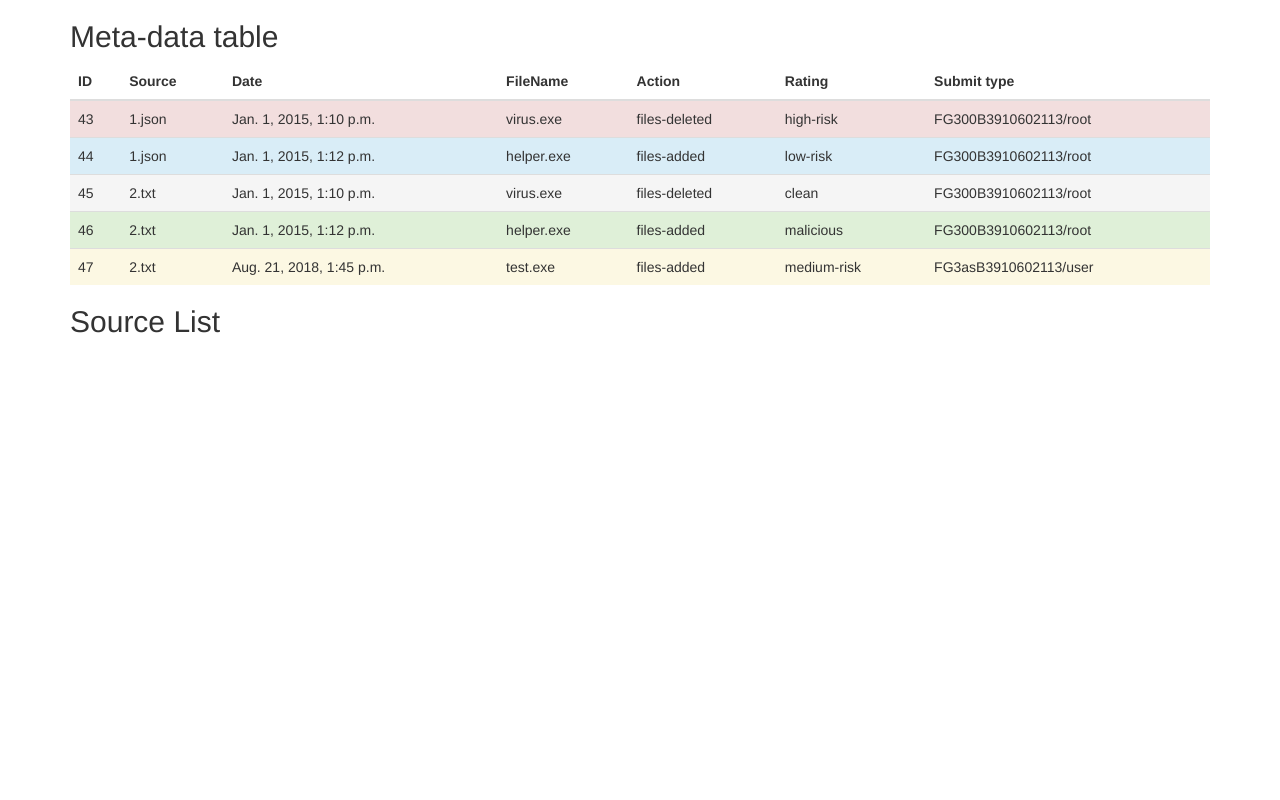
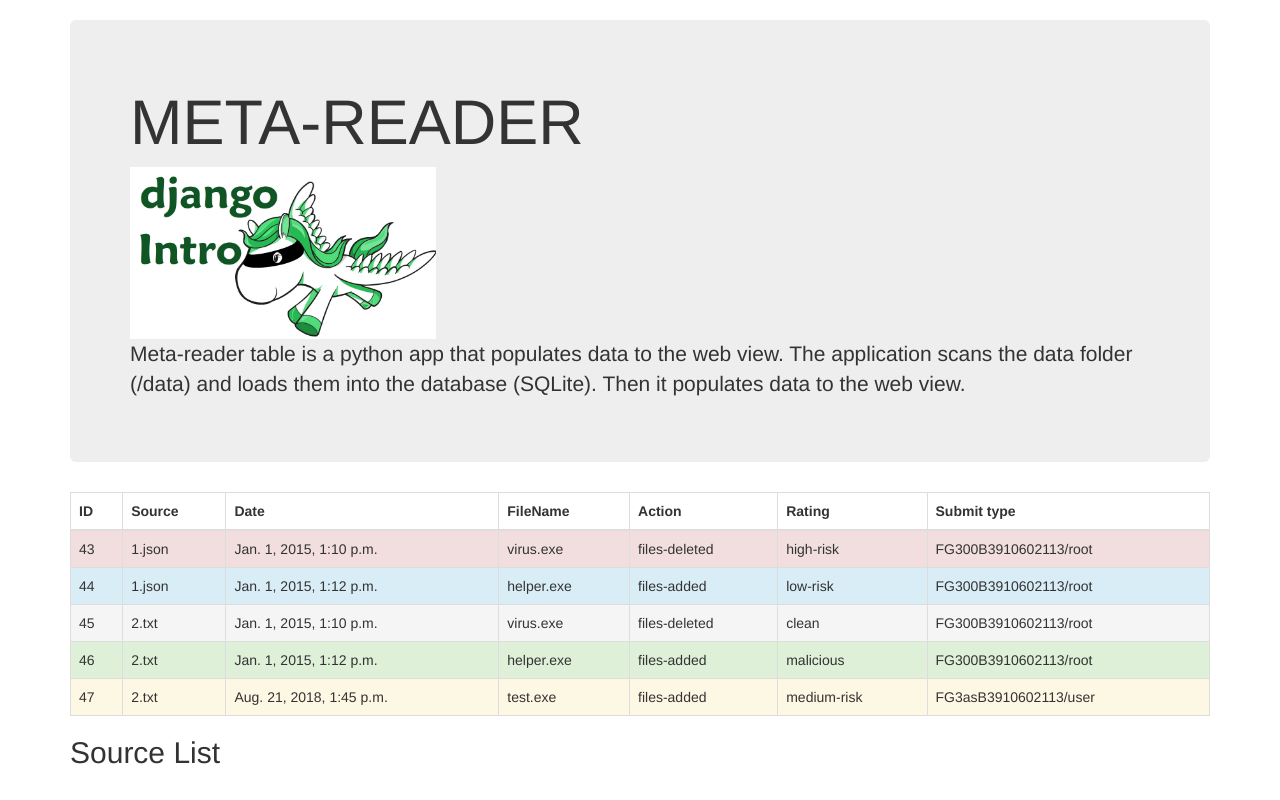
Before and after one commit to berong91/Meta-data-reader, a Django app: template meta_reader/templates/meta_reader/index.html in a window 1280 px wide. Run offline with Django 3.2, Linux system fonts and the light colour scheme; the template is opened without the code that fills it: values that come from a table or form of the project are taken from there, others are empty; data comes from the database, SQL or seed files in the repository; both versions use the stored data as it was after the commit; some libraries are stand-ins or nearby versions.

Commit message:
Config static structure for webview: javascript, stylesheet and image folder. Apply stylesheet for index template

```diff
--- /dev/null
+++ b/meta_reader/static/meta_reader/css/style.css
@@ -0,0 +1,41 @@
+/**
+ * Created by DUY on 2016-08-21.
+ */
+
+body, html {
+    height: 100%;
+}
+
+body {
+    padding-top: 20px;
+}
+
+.wide {
+    width: 100%;
+    height: 100%;
+    height: calc(100% - 1px);
+    background-size: cover;
+}
+
+.wide img {
+    width: 100%;
+}
+
+.logo {
+    color: #fff;
+    font-weight: 800;
+    font-size: 14pt;
+    padding: 25px;
+    text-align: center;
+}
+
+.line {
+    padding-top: 20px;
+    white-space: no-wrap;
+    overflow: hidden;
+    text-align: center;
+}
+
+#banner {
+    width: 30%;
+}
--- /dev/null
+++ b/meta_reader/static/meta_reader/js/script.js
@@ -0,0 +1,12 @@
+/**
+ * Created by DUY on 2016-08-21.
+ */
+function reloadData() {
+    $('#links').load('/update', function () {
+        $(this).unwrap();
+    });
+}
+
+setInterval(function () {
+    reloadData() // this will run after every 5 seconds
+}, 5000);
--- a/meta_reader/templates/meta_reader/index.html
+++ b/meta_reader/templates/meta_reader/index.html
@@ -6,13 +6,22 @@
 
     <meta name="viewport" content="width=device-width, initial-scale=1">
     <link rel="stylesheet" href="http://maxcdn.bootstrapcdn.com/bootstrap/3.3.7/css/bootstrap.min.css">
+    {% load static %}
+    <link rel="stylesheet" type="text/css" href="{% static 'meta_reader/css/style.css' %}"/>
+
     <script src="https://ajax.googleapis.com/ajax/libs/jquery/1.12.4/jquery.min.js"></script>
     <script src="http://maxcdn.bootstrapcdn.com/bootstrap/3.3.7/js/bootstrap.min.js"></script>
+    <script src="{% static 'meta_reader/js/script.js' %}"></script>
 </head>
 <body>
 <div class="container">
-    <h2>Meta-data table</h2>
-    <table class="table">
+    <div class="jumbotron">
+        <h1>META-READER</h1>
+        <img class="left-block" id="banner" src="{% static 'meta_reader/img/maxresdefault.jpg' %}" alt="Source from www.youtube.com/channel/UCfzlCWGWYyIQ0aLC5w48gBQ"/>
+        <p>Meta-reader table is a python app that populates data to the web view. The application scans the data folder
+            (/data) and loads them into the database (SQLite). Then it populates data to the web view.</p>
+    </div>
+    <table class="table table-bordered">
         <thead>
         <tr>
             <th>ID</th>
@@ -40,8 +49,7 @@
     </table>
     <h2>Source List</h2>
     {{ status | safe }}
-</div>
-
+</div><!-- /.container -->
 
 </body>
 </html>
```
Also changed, not shown: data/1.json (added, +16 -0 lines), data/2.txt (added, +23 -0 lines), db.sqlite3, meta_reader/static/meta_reader/img/maxresdefault.jpg (added).
